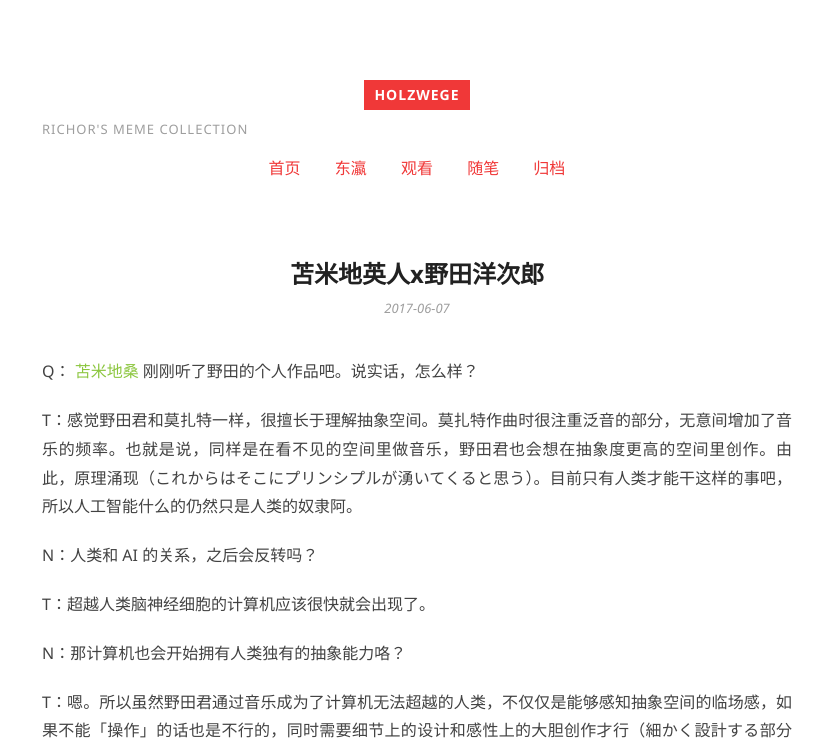
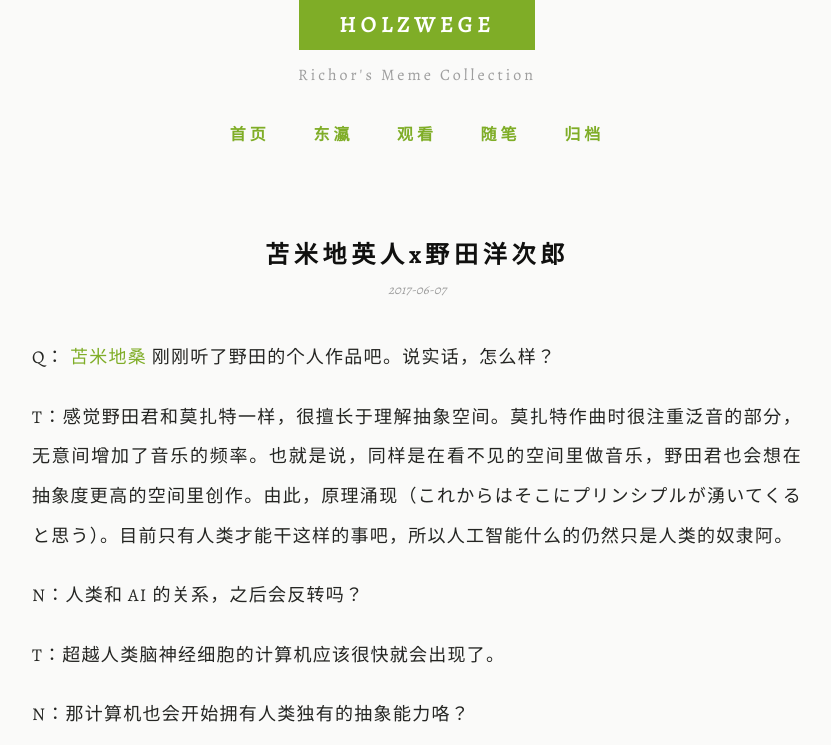
Before and after one commit to richorw/holzwege, a plain HTML site: page index.html in a window 1280 px wide. Shown: the top 745 px of the page, without its empty margins (223-1054 px from the left). Drawn offline with nearby package versions, Linux system fonts and the light colour scheme; a script that the page names is missing.

Commit message:
Site updated: 2017-06-08 02:40:35

```diff
--- a/css/components/article.css
+++ b/css/components/article.css
@@ -1,9 +1,9 @@
 article {
   position: relative;
-  padding: 8rem 0;
+  padding: 4rem 0;
 }
 article a {
-  color: #8cc63f;
+  color: #7fad27;
 }
 article:not(:first-child):before {
   content: '';
@@ -19,11 +19,11 @@ article blockquote {
   margin: 6rem 2rem;
   padding-left: 15px;
   line-height: 2rem;
-  border-left: 4px solid #8cc63f;
+  border-left: 4px solid #7fad27;
 }
 article .article-title {
   position: relative;
-  color: #212121;
+  color: #10100f;
   font-size: 2.4rem;
   line-height: 1.3;
   text-align: center;
@@ -32,19 +32,19 @@ article .article-title {
 }
 article .article-title a {
   display: block;
-  color: #212121;
+  color: #10100f;
 }
 article .article-title a span {
   padding-bottom: 3px;
   -webkit-transition: 0.15s;
   transition: 0.15s;
-  box-shadow: inset 0 -2px 0 rgba(140,198,63,0);
+  box-shadow: inset 0 -2px 0 rgba(127,173,39,0);
 }
 article .article-title a:hover {
-  color: #212121;
+  color: #10100f;
 }
 article .article-title a:hover span {
-  box-shadow: inset 0 -2px 0 rgba(140,198,63,0);
+  box-shadow: inset 0 -2px 0 rgba(127,173,39,0.4);
 }
 article .article-top-meta {
   position: relative;
@@ -60,7 +60,7 @@ article .article-top-meta a {
   color: #9e9e9e;
 }
 article .article-top-meta a:hover {
-  color: #8cc63f;
+  color: #7fad27;
 }
 article .article-top-meta a time {
   font-style: italic;
@@ -70,7 +70,7 @@ article .article-content,
 article .featured-media {
   margin: 4rem 0;
   font-size: 1.6rem;
-  color: #424242;
+  color: #242522;
 }
 article .article-excerpt img,
 article .article-content img,
@@ -108,7 +108,7 @@ article .article-footer .article-meta a {
   color: #9e9e9e;
 }
 article .article-footer .article-meta a:hover {
-  color: #8cc63f;
+  color: #7fad27;
 }
 article .article-footer .article-meta i {
   vertical-align: middle;
@@ -132,7 +132,7 @@ article code {
 }
 article p {
   margin: 2rem 0;
-  line-height: 1.8;
+  line-height: 2;
 }
 article .video-container {
   position: relative;
--- a/css/components/categories.css
+++ b/css/components/categories.css
@@ -37,7 +37,7 @@ article .categories-cloud a {
 }
 article .archive-categories a:hover,
 article .categories-cloud a:hover {
-  color: #8cc63f;
+  color: #7fad27;
 }
 article .archive-categories i,
 article .categories-cloud i {
--- a/css/components/footer.css
+++ b/css/components/footer.css
@@ -4,9 +4,10 @@ footer.site-footer {
   line-height: 1.8;
   padding-top: 1rem;
   color: #9e9e9e;
+  letter-spacing: 0.1em;
 }
 footer.site-footer a {
-  color: #f03838;
+  color: #7fad27;
 }
 footer.site-footer .site-info {
   color: #9e9e9e;
--- a/css/components/header.css
+++ b/css/components/header.css
@@ -4,31 +4,31 @@ header {
 header .site-branding {
   text-align: center;
   margin-bottom: 2rem;
-  font-family: "Open Sans", arial, sans-serif;
-  letter-spacing: 0.1em;
+  font-family: "Alegreya", "Georgia", "source-han-serif-sc", serif;
+  letter-spacing: 0.5em;
   text-transform: uppercase;
 }
 header .site-branding .site-title {
   margin: 0;
-  font-size: 1.4rem;
+  font-size: 2.2rem;
 }
 header .site-branding .site-title a {
   display: inline-block;
   color: #fff;
   font-weight: bolder;
-  background-color: #f03838;
-  line-height: 3rem;
-  height: 3rem;
-  padding: 0 1rem;
+  background-color: #7fad27;
+  line-height: 5rem;
+  height: 5rem;
+  padding: 0rem 4rem;
   -webkit-transition: padding 0.3s ease-out;
   transition: padding 0.3s ease-out;
 }
 header .site-branding .site-title a:hover {
-  padding: 0 1.5rem;
+  padding: 0 3.4rem;
 }
 header .site-branding .site-description {
   color: #9e9e9e;
-  font-size: 1.3rem;
+  font-size: 1.6rem;
   margin: 1rem 0 0;
 }
 header .site-navigation {
@@ -38,7 +38,7 @@ header .site-navigation ul {
   list-style: none;
   padding: 0;
   margin: 0;
-  font-size: 1.6em;
+  font-size: 1.8em;
 }
 header .site-navigation ul li {
   display: inline-block;
@@ -46,8 +46,13 @@ header .site-navigation ul li {
 }
 header .site-navigation ul li a {
   display: block;
-  color: #f03838;
+  color: #7fad27;
   font-size: 1.6rem;
-  line-height: 2rem;
-  padding: 0 1rem;
+  line-height: 5rem;
+  padding: 0 1.5rem;
+  font-weight: bold;
+  letter-spacing: 0.4rem;
 }
+header .site-navigation ul li a:hover {
+  opacity: 0.7;
+}
--- a/css/components/layout.css
+++ b/css/components/layout.css
@@ -15,8 +15,8 @@ a {
   text-decoration: none;
 }
 body {
-  background-color: #f7f7f7;
-  font-family: "Segoe UI", "Lucida Grande", Helvetica, "Microsoft YaHei", FreeSans, Arimo, "Droid Sans", "wenquanyi micro hei", "Hiragino Sans GB", "Hiragino Sans GB W3", Arial, sans-serif;
+  background-color: #fafaf9;
+  font-family: "Alegreya", "Georgia", "source-han-serif-sc", serif;
   -moz-osx-font-smoothing: grayscale;
   -webkit-font-smoothing: antialiased;
   overflow-x: hidden;
@@ -24,13 +24,12 @@ body {
 body .blog {
   max-width: 1170px;
   min-height: 100vh;
-  background-color: #fff;
+  background-color: #fafaf9;
   margin: 0 auto;
 }
 body .blog .content {
   box-sizing: border-box;
   max-width: 770px;
   width: 100%;
-  padding: 80px 10px 10px;
   margin: 0 auto;
 }
--- a/css/components/tags.css
+++ b/css/components/tags.css
@@ -37,7 +37,7 @@ article .tags-cloud a {
 }
 article .archive-tags a:hover,
 article .tags-cloud a:hover {
-  color: #8cc63f;
+  color: #7fad27;
 }
 article .archive-tags i,
 article .tags-cloud i {
--- a/css/style.css
+++ b/css/style.css
@@ -440,8 +440,8 @@ a {
   text-decoration: none;
 }
 body {
-  background-color: #f7f7f7;
-  font-family: "Segoe UI", "Lucida Grande", Helvetica, "Microsoft YaHei", FreeSans, Arimo, "Droid Sans", "wenquanyi micro hei", "Hiragino Sans GB", "Hiragino Sans GB W3", Arial, sans-serif;
+  background-color: #fafaf9;
+  font-family: "Alegreya", "Georgia", "source-han-serif-sc", serif;
   -moz-osx-font-smoothing: grayscale;
   -webkit-font-smoothing: antialiased;
   overflow-x: hidden;
@@ -449,14 +449,13 @@ body {
 body .blog {
   max-width: 1170px;
   min-height: 100vh;
-  background-color: #fff;
+  background-color: #fafaf9;
   margin: 0 auto;
 }
 body .blog .content {
   box-sizing: border-box;
   max-width: 770px;
   width: 100%;
-  padding: 80px 10px 10px;
   margin: 0 auto;
 }
 header {
@@ -465,31 +464,31 @@ header {
 header .site-branding {
   text-align: center;
   margin-bottom: 2rem;
-  font-family: "Open Sans", arial, sans-serif;
-  letter-spacing: 0.1em;
+  font-family: "Alegreya", "Georgia", "source-han-serif-sc", serif;
+  letter-spacing: 0.5em;
   text-transform: uppercase;
 }
 header .site-branding .site-title {
   margin: 0;
-  font-size: 1.4rem;
+  font-size: 2.2rem;
 }
 header .site-branding .site-title a {
   display: inline-block;
   color: #fff;
   font-weight: bolder;
-  background-color: #f03838;
-  line-height: 3rem;
-  height: 3rem;
-  padding: 0 1rem;
+  background-color: #7fad27;
+  line-height: 5rem;
+  height: 5rem;
+  padding: 0rem 4rem;
   -webkit-transition: padding 0.3s ease-out;
   transition: padding 0.3s ease-out;
 }
 header .site-branding .site-title a:hover {
-  padding: 0 1.5rem;
+  padding: 0 3.4rem;
 }
 header .site-branding .site-description {
   color: #9e9e9e;
-  font-size: 1.3rem;
+  font-size: 1.6rem;
   margin: 1rem 0 0;
 }
 header .site-navigation {
@@ -499,7 +498,7 @@ header .site-navigation ul {
   list-style: none;
   padding: 0;
   margin: 0;
-  font-size: 1.6em;
+  font-size: 1.8em;
 }
 header .site-navigation ul li {
   display: inline-block;
@@ -507,17 +506,22 @@ header .site-navigation ul li {
 }
 header .site-navigation ul li a {
   display: block;
-  color: #f03838;
+  color: #7fad27;
   font-size: 1.6rem;
-  line-height: 2rem;
-  padding: 0 1rem;
+  line-height: 5rem;
+  padding: 0 1.5rem;
+  font-weight: bold;
+  letter-spacing: 0.4rem;
+}
+header .site-navigation ul li a:hover {
+  opacity: 0.7;
 }
 article {
   position: relative;
-  padding: 8rem 0;
+  padding: 4rem 0;
 }
 article a {
-  color: #8cc63f;
+  color: #7fad27;
 }
 article:not(:first-child):before {
   content: '';
@@ -533,11 +537,11 @@ article blockquote {
   margin: 6rem 2rem;
   padding-left: 15px;
   line-height: 2rem;
-  border-left: 4px solid #8cc63f;
+  border-left: 4px solid #7fad27;
 }
 article .article-title {
   position: relative;
-  color: #212121;
+  color: #10100f;
   font-size: 2.4rem;
   line-height: 1.3;
   text-align: center;
@@ -546,19 +550,19 @@ article .article-title {
 }
 article .article-title a {
   display: block;
-  color: #212121;
+  color: #10100f;
 }
 article .article-title a span {
   padding-bottom: 3px;
   -webkit-transition: 0.15s;
   transition: 0.15s;
-  box-shadow: inset 0 -2px 0 rgba(140,198,63,0);
+  box-shadow: inset 0 -2px 0 rgba(127,173,39,0);
 }
 article .article-title a:hover {
-  color: #212121;
+  color: #10100f;
 }
 article .article-title a:hover span {
-  box-shadow: inset 0 -2px 0 rgba(140,198,63,0);
+  box-shadow: inset 0 -2px 0 rgba(127,173,39,0.4);
 }
 article .article-top-meta {
   position: relative;
@@ -574,7 +578,7 @@ article .article-top-meta a {
   color: #9e9e9e;
 }
 article .article-top-meta a:hover {
-  color: #8cc63f;
+  color: #7fad27;
 }
 article .article-top-meta a time {
   font-style: italic;
@@ -584,7 +588,7 @@ article .article-content,
 article .featured-media {
   margin: 4rem 0;
   font-size: 1.6rem;
-  color: #424242;
+  color: #242522;
 }
 article .article-excerpt img,
 article .article-content img,
@@ -622,7 +626,7 @@ article .article-footer .article-meta a {
   color: #9e9e9e;
 }
 article .article-footer .article-meta a:hover {
-  color: #8cc63f;
+  color: #7fad27;
 }
 article .article-footer .article-meta i {
   vertical-align: middle;
@@ -646,7 +650,7 @@ article code {
 }
 article p {
   margin: 2rem 0;
-  line-height: 1.8;
+  line-height: 2;
 }
 article .video-container {
   position: relative;
@@ -702,8 +706,8 @@ article.archive {
   margin: 2em auto;
 }
 .archive-post .archive-title {
-  font-size: 2.8em;
-  line-height: 1;
+  font-size: 1.8em;
+  line-height: 2em;
   position: relative;
   color: #212121;
   margin: 0;
@@ -715,19 +719,19 @@ article.archive {
   padding-bottom: 3px;
   -webkit-transition: box-shadow 0.15s;
   transition: box-shadow 0.15s;
-  box-shadow: inset 0 -2px 0 rgba(140,198,63,0);
+  box-shadow: inset 0 -2px 0 rgba(127,173,39,0);
 }
 .archive-post .archive-title a:hover {
   color: #212121;
 }
 .archive-post .archive-title a:hover span {
-  box-shadow: inset 0 -2px 0 rgba(140,198,63,0.4);
+  box-shadow: inset 0 -2px 0 rgba(127,173,39,0.4);
 }
 .archive-post time {
   font-style: italic;
 }
 .archive-post time a {
-  font-size: 1.6rem;
+  font-size: 1.8rem;
   color: #9e9e9e;
 }
 .archive-post time a:before {
@@ -775,7 +779,7 @@ article .tags-cloud a {
 }
 article .archive-tags a:hover,
 article .tags-cloud a:hover {
-  color: #8cc63f;
+  color: #7fad27;
 }
 article .archive-tags i,
 article .tags-cloud i {
@@ -835,7 +839,7 @@ article .categories-cloud a {
 }
 article .archive-categories a:hover,
 article .categories-cloud a:hover {
-  color: #8cc63f;
+  color: #7fad27;
 }
 article .archive-categories i,
 article .categories-cloud i {
@@ -870,10 +874,11 @@ article .categories-cloud .post-categories a:not(:last-of-type):after {
 }
 .pagination .pagination-prev,
 .pagination .pagination-next {
-  color: #f03838;
-  font-size: 1.6rem;
+  color: #7fad27;
+  font-size: 1.4rem;
   border: 1px solid #e0e0e0;
-  line-height: 30px;
+  font-weight: bold;
+  line-height: 34px;
   height: 32px;
   padding: 0 20px;
   border-radius: 16px;
@@ -883,8 +888,8 @@ article .categories-cloud .post-categories a:not(:last-of-type):after {
 .pagination .pagination-prev:hover,
 .pagination .pagination-next:hover {
   color: #fff;
-  background-color: #f03838;
-  border-color: #f03838;
+  background-color: #7fad27;
+  border-color: #7fad27;
 }
 footer.site-footer {
   position: relative;
@@ -892,9 +897,10 @@ footer.site-footer {
   line-height: 1.8;
   padding-top: 1rem;
   color: #9e9e9e;
+  letter-spacing: 0.1em;
 }
 footer.site-footer a {
-  color: #f03838;
+  color: #7fad27;
 }
 footer.site-footer .site-info {
   color: #9e9e9e;
@@ -1093,13 +1099,28 @@ pre .deletion {
     padding: 2.5rem 0 !important;
   }
 }
-* {
-  font-family: "Avenir Next", "Segoe UI", "Helvetica Neue", Arial, "Hiragino Sans GB", "PingFang SC", "Heiti SC", "Microsoft YaHei UI", "Microsoft YaHei", "Source Han Sans", sans-serif;
+article p {
+  text-align: justify;
+  font-size: 18px;
 }
-p {
-  text-align: justify;
+article h1,
+article h2,
+article h3,
+article h4,
+article h5,
+article h6,
+article p {
+  line-height: 2.2em;
+  letter-spacing: 0.07em;
 }
-body,
-.blog {
-  background-color: #fdfffa;
+.article-title {
+  letter-spacing: 0.2em;
 }
+.entry ul li {
+  line-height: 2;
+}
+.site-description {
+  letter-spacing: 0.3rem;
+  line-height: 3rem;
+  text-transform: none;
+}
```
Also changed, not shown: css/components/archive.css (+5 -5 lines), css/components/pagination.css (+6 -5 lines).
